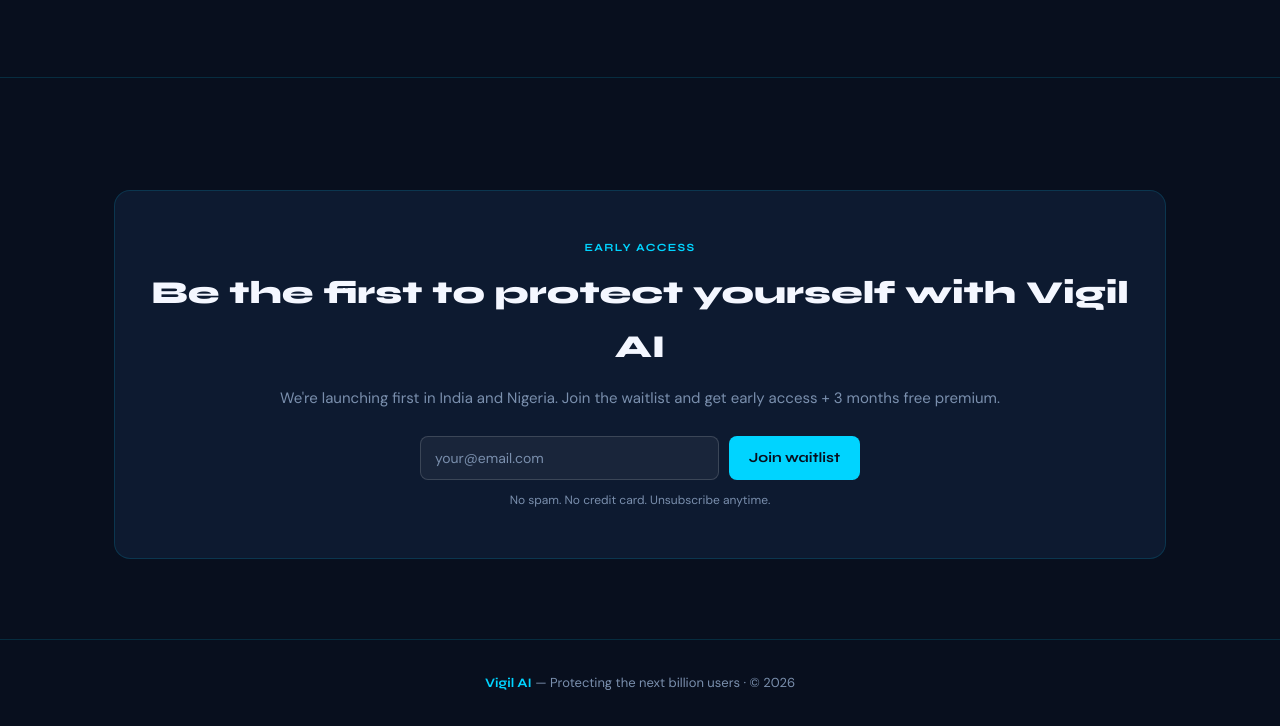
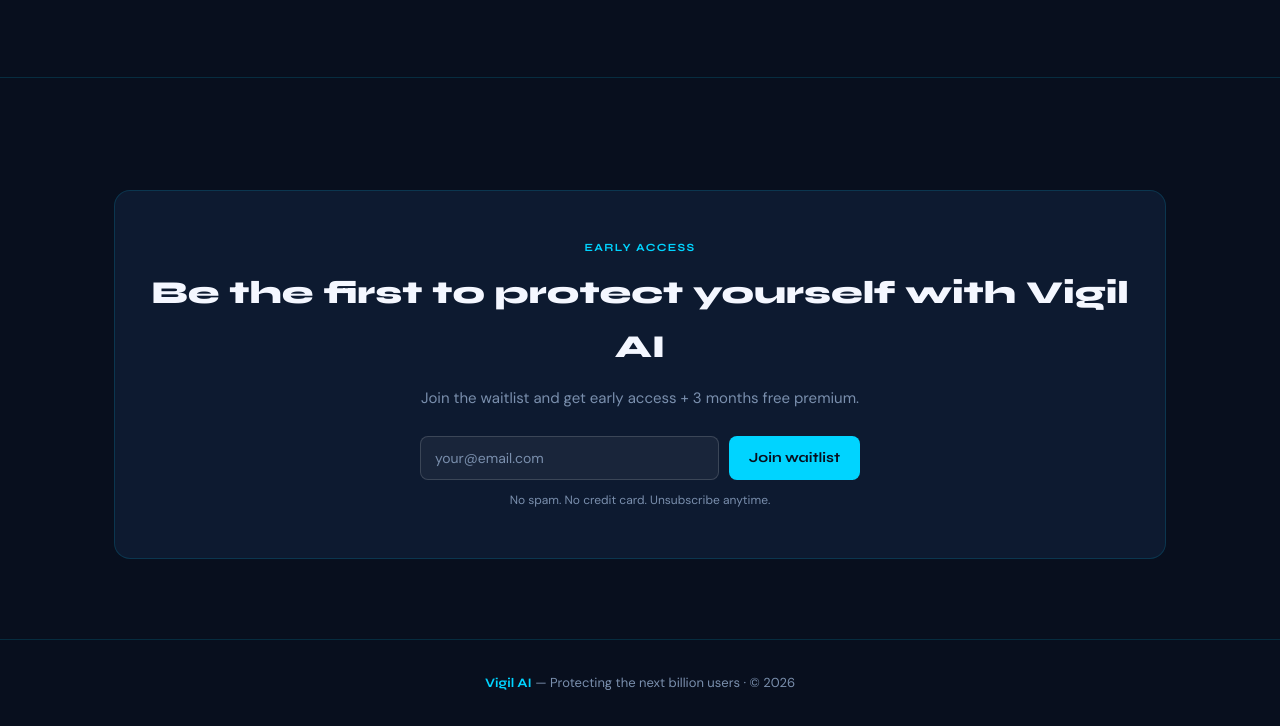
Before and after one commit to gaya-sakhardande007/VigilAI, a plain HTML site: page frontend/index.html in a window 1280 px wide. Shown: the part 2885-3611 px from the top of the page. Drawn offline with Linux system fonts and the light colour scheme.

Commit message:
Update waitlist messaging

```diff
--- a/frontend/index.html
+++ b/frontend/index.html
@@ -521,7 +521,7 @@
   <div class="waitlist-wrap">
     <div class="section-label" style="margin-bottom:0.5rem">Early access</div>
     <div class="waitlist-title">Be the first to protect yourself with Vigil AI</div>
-    <p class="waitlist-sub">We're launching first in India and Nigeria. Join the waitlist and get early access + 3 months free premium.</p>
+    <p class="waitlist-sub">Join the waitlist and get early access + 3 months free premium.</p>
     <div class="waitlist-form">
       <input type="email" id="emailInput" placeholder="your@email.com">
       <button class="waitlist-btn" onclick="joinWaitlist()">Join waitlist</button>
```
